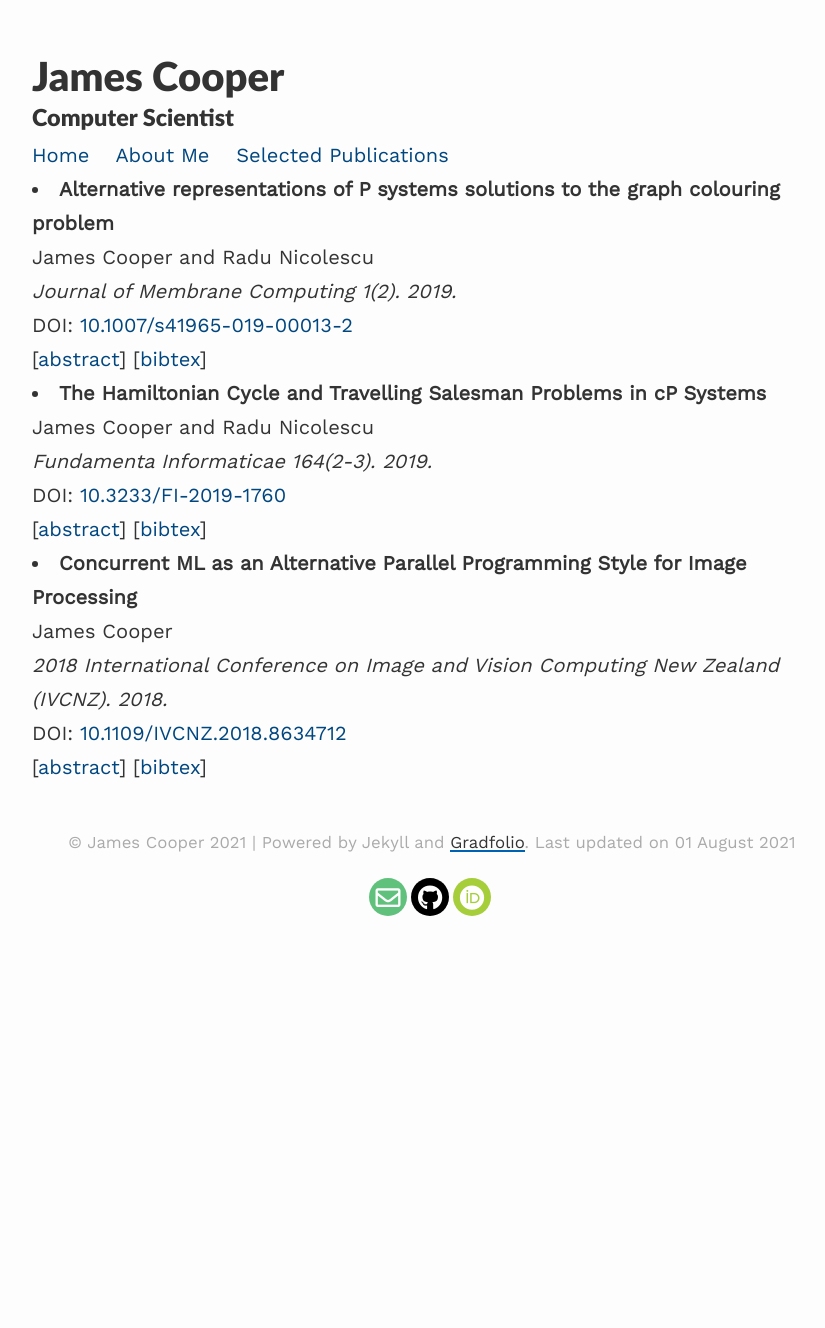
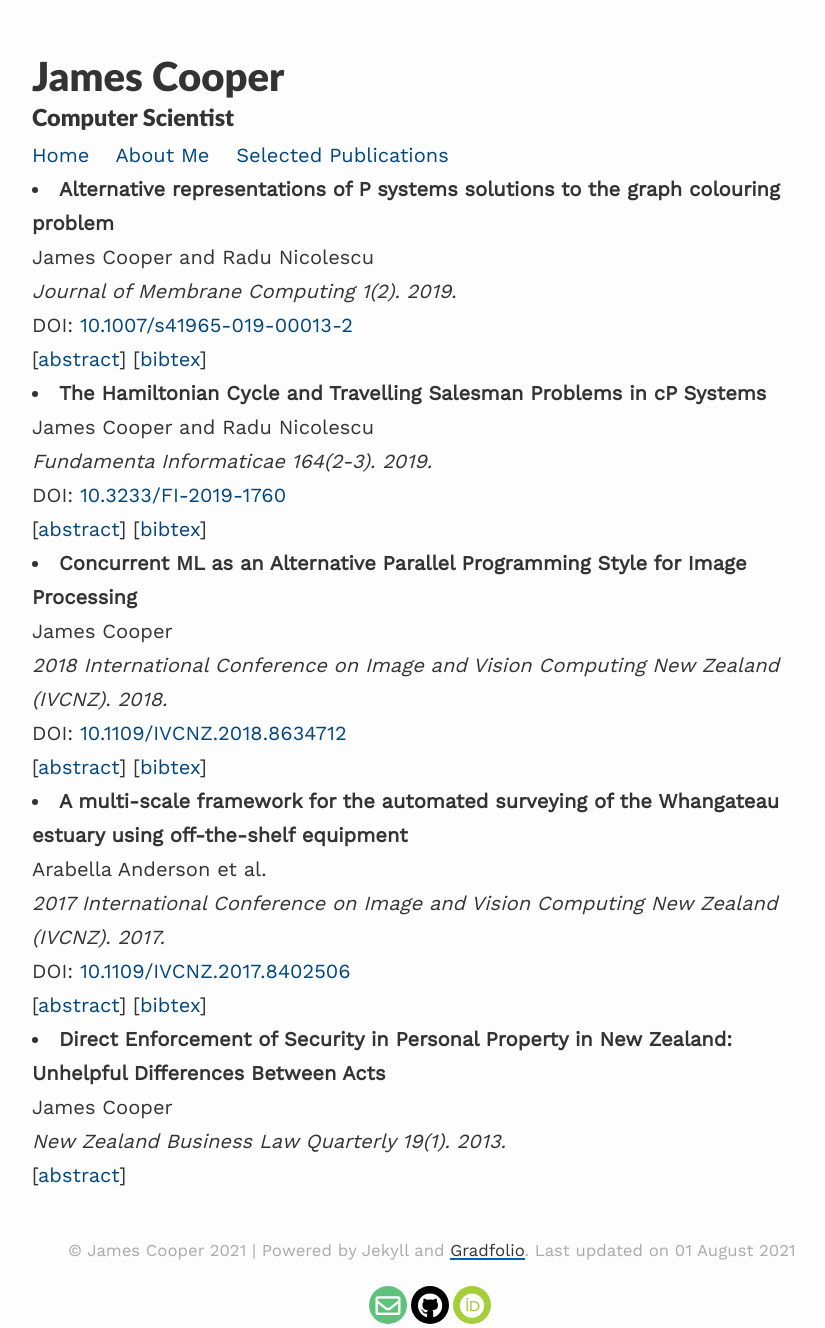
Before and after one commit to jcoo092/jcoo092.github.io, a Jekyll site: the page built from _pages/publications.md, in a window 1280 px wide. Shown: the whole page, without its empty margins (208-1033 px from the left). Built offline with Jekyll 4.4.1, drawn with Linux system fonts in a browser that asks for light colours; nearby versions of some CDN libraries; before the commit the page ends 980 px from its top, so only the background shows below that.

Commit message:
Finish adding in selected publications (for now), and update the about me section a little.

```diff
--- a/_pages/publications.md
+++ b/_pages/publications.md
@@ -8,7 +8,7 @@ published: true
 <!--
     The below is a 'template' for references, pinched from https://david.darais.com/
 
-  <li class="my-2">
+<li class="my-2">
   <b>DuetSGX: Differential Privacy with Secure Hardware.</b>
   <br>
   Phillip Nguyen, Alex Silence, David Darais, Joseph P. Near.
@@ -17,12 +17,11 @@ published: true
   <br>
   DOI: <a href="https://doi.org/XYZ">XYZ</a>
   <br>
-  [<a href="">DOI</a>]
   [<a href="assets/papers/duet-sgx/duet-sgx.pdf">pdf</a>]
   [<a href="assets/papers/duet-sgx/duet-sgx-abstract.txt">abstract</a>]
-  [<a href="assets/papers/duet-sgx/duet-sgx-bibtex.txt">bibtex</a>]
+  [<a href="assets/papers/duet-sgx/duet-sgx.bib">bibtex</a>]
   [<a href="https://arxiv.org/abs/2010.10664">arXiv</a>]
-  </li>
+</li>
 -->
 
 <li class="my-2">
@@ -63,3 +62,26 @@ published: true
   [<a href="assets/papers/median-cml/median-cml-abstract.txt">abstract</a>]
   [<a href="assets/papers/median-cml/median-cml.bib">bibtex</a>]
 </li>
+
+<li class="my-2">
+  <b>A multi-scale framework for the automated surveying of the Whangateau estuary using off-the-shelf equipment</b>
+  <br>
+  Arabella Anderson et al.
+  <br>
+  <em>2017 International Conference on Image and Vision Computing New Zealand (IVCNZ). 2017.</em>
+  <br>
+  DOI: <a href="https://doi.org/10.1109/IVCNZ.2017.8402506">10.1109/IVCNZ.2017.8402506</a>
+  <br>
+  [<a href="assets/papers/estuary1/estuary1-abstract.txt">abstract</a>]
+  [<a href="assets/papers/estuary1.bib">bibtex</a>]
+</li>
+
+<li class="my-2">
+  <b>Direct Enforcement of Security in Personal Property in New Zealand: Unhelpful Differences Between Acts</b>
+  <br>
+  James Cooper
+  <br>
+  <em>New Zealand Business Law Quarterly 19(1). 2013.</em>
+  <br>
+  [<a href="assets/papers/nzblq/nzblq-abstract.txt">abstract</a>]
+</li>
--- /dev/null
+++ b/assets/papers/estuary1/estuary1-abstract.txt
@@ -0,0 +1 @@
+We propose here a first attempt at meta-scale mapping for long-term marine ecosystem management by pro- totyping, advancing and applying an intelligent vision system to map the marine estate. We will offer a first glimpse at data collection that crosses scales using IR, colour and depth imagery data from the millimetric to the metric scale. We used proprietary hardware and algorithms to look at the activity of Polychaete worms (a recognized indicator of a healthy estuary environment) across spatial, temporal and physical scales, from micro to macro level. While our estimation of worm counts correlated weakly with manual expert ground truth, our system allowed a scaling of worm activity at various levels, which is a first attempt at marine ecosystem meta-scale mapping capabilities. The field investigations took place on a stretch of intertidal area in the Auckland Region near the Leigh Marine Laboratory, which allows easy access to a typical marine ecosystem, ensures natural illumination, and is rich in complex interactions in the underwater biotic/abiotic interface.
--- /dev/null
+++ b/assets/papers/nzblq/nzblq-abstract.txt
@@ -0,0 +1 @@
+Direct enforcement of security in personal property by creditors is primarily governed in New Zealand by three statutes, depending on the details of the security: the Personal Property Securities Act 1999, the Property Law Act 2007 and the Credit (Repossession) Act 1997. These statutes do not always fit together neatly, arguably without benefit, and this article will critique some of the differences between the statutes, and suggest some possible improvements that could be made. Some familiarity with the three Acts is assumed.
```
Also changed, not shown: _pages/about.md (+6 -2 lines), assets/papers/estuary1/estuary1.bib (added, +12 -0 lines).
